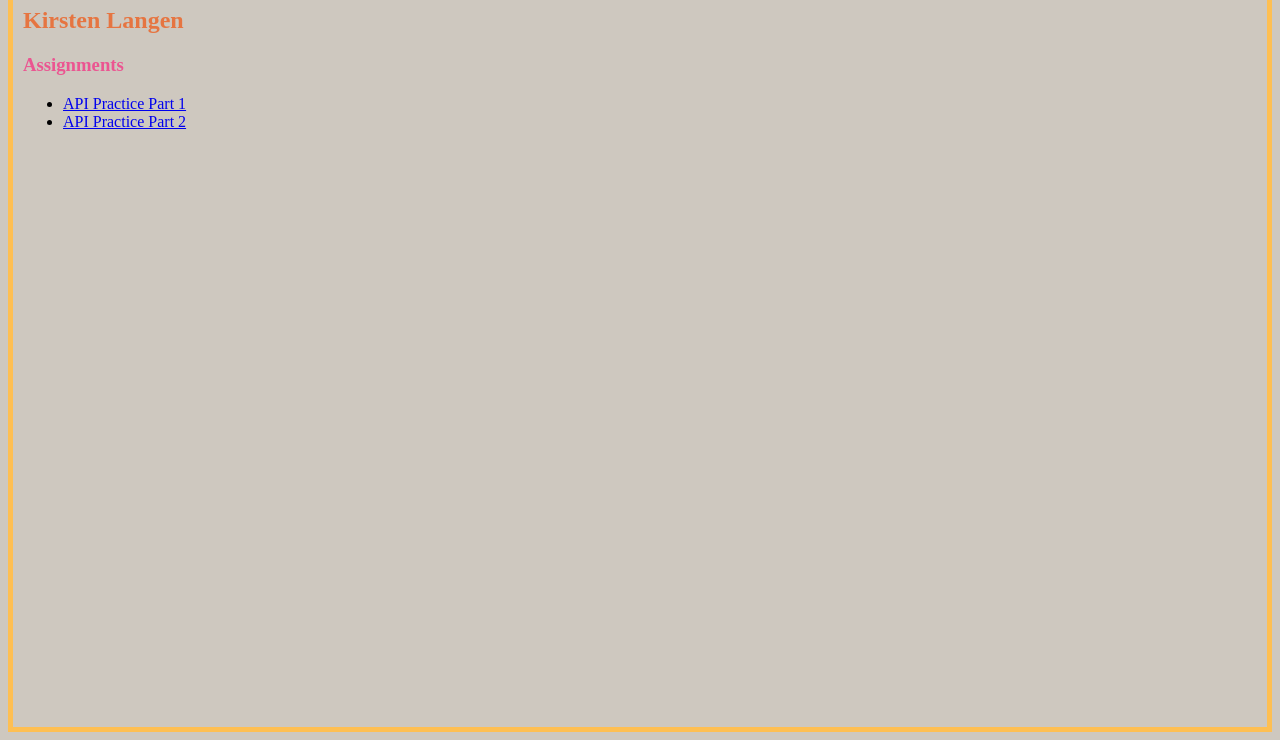
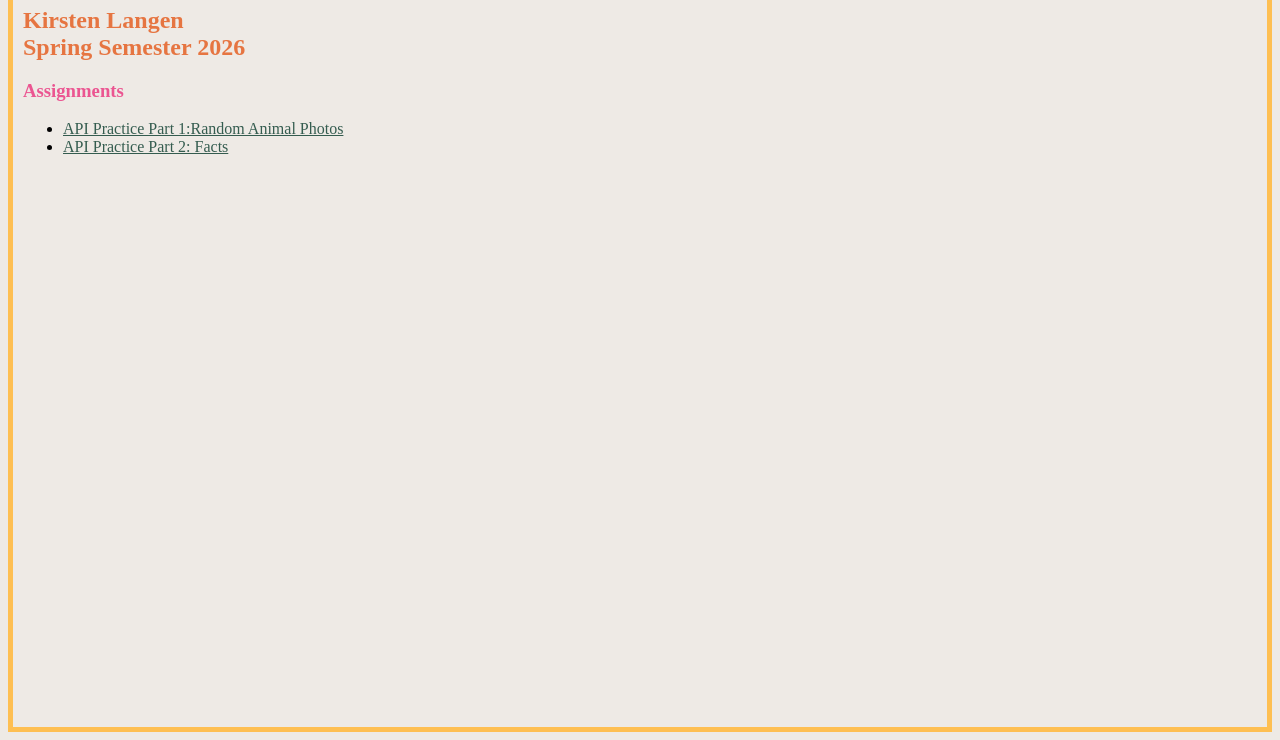
Before and after one commit to klangen1013/wds2, a plain HTML site: page index.html in a window 1280 px wide. Shown: the part 86-826 px from the top of the page. Drawn offline with Linux system fonts and the light colour scheme.

Commit message:
HTML page updates

```diff
--- a/CSS/styles.css
+++ b/CSS/styles.css
@@ -1,5 +1,5 @@
 body {
-    background-color: #cec8bf;
+    background-color: #eeeae5;
     border: 5px solid #febf52;
     min-height: 100vh;
 }
@@ -13,8 +13,17 @@ h1 {
 }
 h2 {
     color: #e67541;
+    margin: 0px;
 }
 
 h3 {
    color: #eb5591;
 }
+
+a:link {
+    color:#345c4f;
+}
+
+a:visited {
+    color: black;
+}
--- a/index.html
+++ b/index.html
@@ -11,11 +11,12 @@
 <div>
     <h1>Web Design Solutions 2</h1>
     <h2>Kirsten Langen</h2>
+    <h2>Spring Semester 2026</h2>
 
     <h3>Assignments</h3>
     <ul>
-      <li><a href="api-practice.html">API Practice Part 1</a></li>
-      <li><a href="api-practice-2.html">API Practice Part 2</a></li>
+      <li><a href="api-practice.html">API Practice Part 1:Random Animal Photos</a></li>
+      <li><a href="api-practice-2.html">API Practice Part 2: Facts</a></li>
     </ul>
   </div>
 
```
